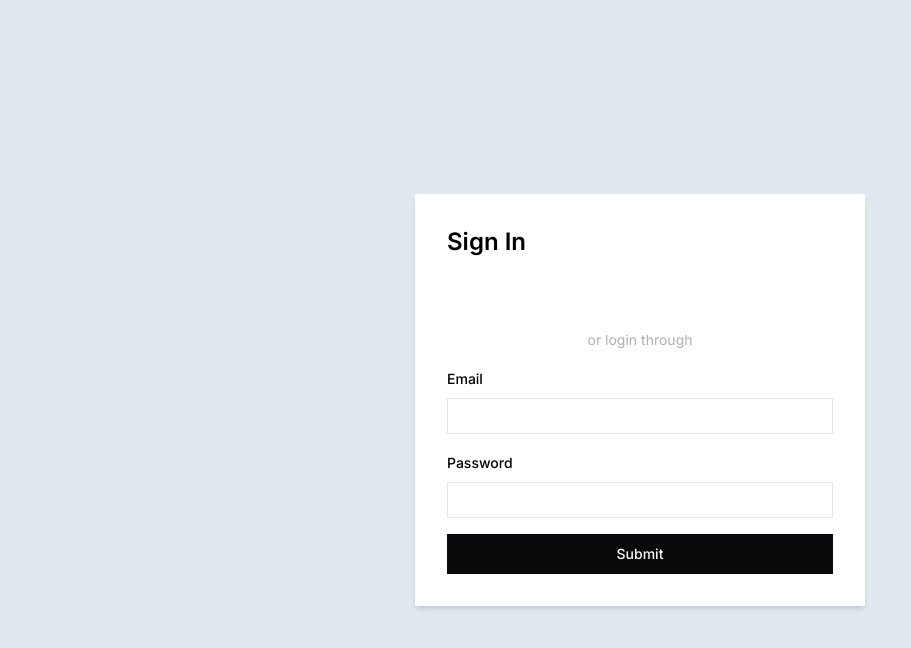
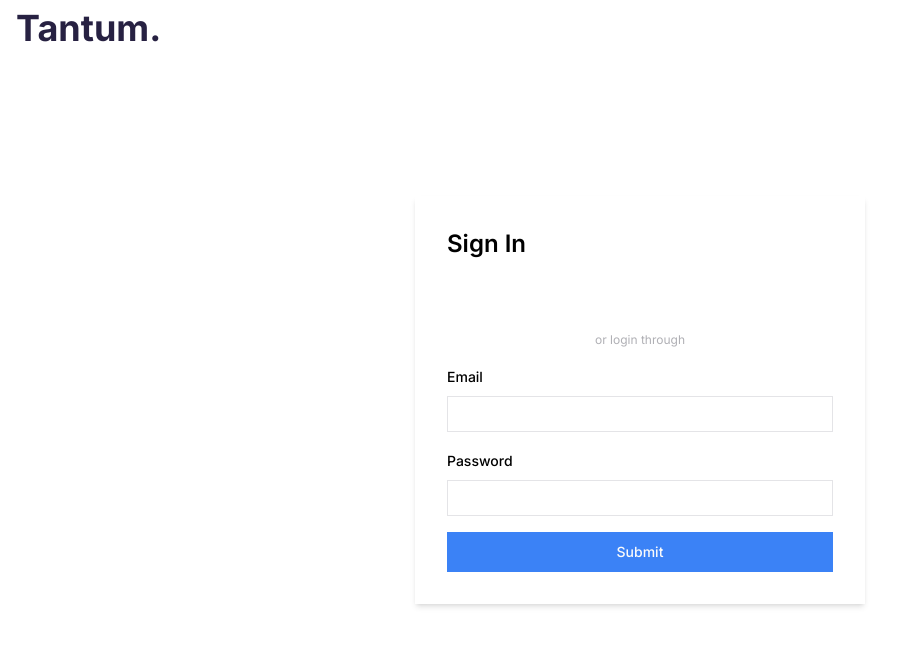
Before and after one commit to raghavawasthi24/Tantum2.0, a Next.js app in the folder client/: page /auth/login in a window 1280 px wide. Shown: the top 648 px of the page, without its empty margins (0-911 px from the left). Built offline with nearby package versions, Linux system fonts and the light colour scheme.

Commit message:
refactor: login page header

```diff
--- /dev/null
+++ b/client/src/app/auth/forgot-password/page.tsx
@@ -0,0 +1,7 @@
+import React from 'react'
+
+export default function page() {
+  return (
+    <div>page</div>
+  )
+}
--- a/client/src/app/auth/login/components/EmailPasswordLogin.tsx
+++ b/client/src/app/auth/login/components/EmailPasswordLogin.tsx
@@ -54,7 +54,9 @@ export default function EmailPasswordLogin() {
             </FormItem>
           )}
         />
-        <Button type="submit">Submit</Button>
+        <Button type="submit" className="bg-blue-500">
+          Submit
+        </Button>
       </form>
     </Form>
   );
--- a/client/src/app/auth/login/page.tsx
+++ b/client/src/app/auth/login/page.tsx
@@ -2,14 +2,16 @@ import React from "react";
 import { GoogleLogin } from "@react-oauth/google";
 import EmailPasswordLogin from "@/app/auth/login/components/EmailPasswordLogin";
 import { handleError, handleSuccess } from "./function";
+import AuthHeader from "@/components/shared/AuthHaeder/auth-header";
 
 export default function Page() {
   return (
-    <section className="h-screen flex items-center bg-slate-200">
+    <section className="h-screen flex items-center">
+      <AuthHeader />
       <div className="shadow-md p-8 w-[450px] mx-auto flex flex-col gap-4 bg-white">
         <p className="text-2xl font-semibold">Sign In</p>
         <GoogleLogin onSuccess={handleSuccess} onError={handleError} />
-        <p className="text-center text-muted text-sm">or login through</p>
+        <p className="text-center text-muted text-xs">or login through</p>
         <EmailPasswordLogin />
       </div>
     </section>
--- /dev/null
+++ b/client/src/components/shared/AuthHaeder/auth-header.tsx
@@ -0,0 +1,9 @@
+import React from 'react'
+
+export default function AuthHeader() {
+  return (
+     <nav className="flex w-full fixed top-0  items-center px-4 py-2 z-20">
+      <p className="font-bold text-xl md:text-4xl text-[#272142]">Tantum.</p>
+      </nav>
+  )
+}
--- a/client/src/components/shared/Header/Header.tsx
+++ b/client/src/components/shared/Header/Header.tsx
@@ -115,8 +115,7 @@ export default function Header() {
                 <RegisterRide form={form} />
               </form>
             </Form>
-            <DialogFooter>
-            </DialogFooter>
+            <DialogFooter></DialogFooter>
           </DialogContent>
         </Dialog>
         {/* condition to check whether logged In or not
```
